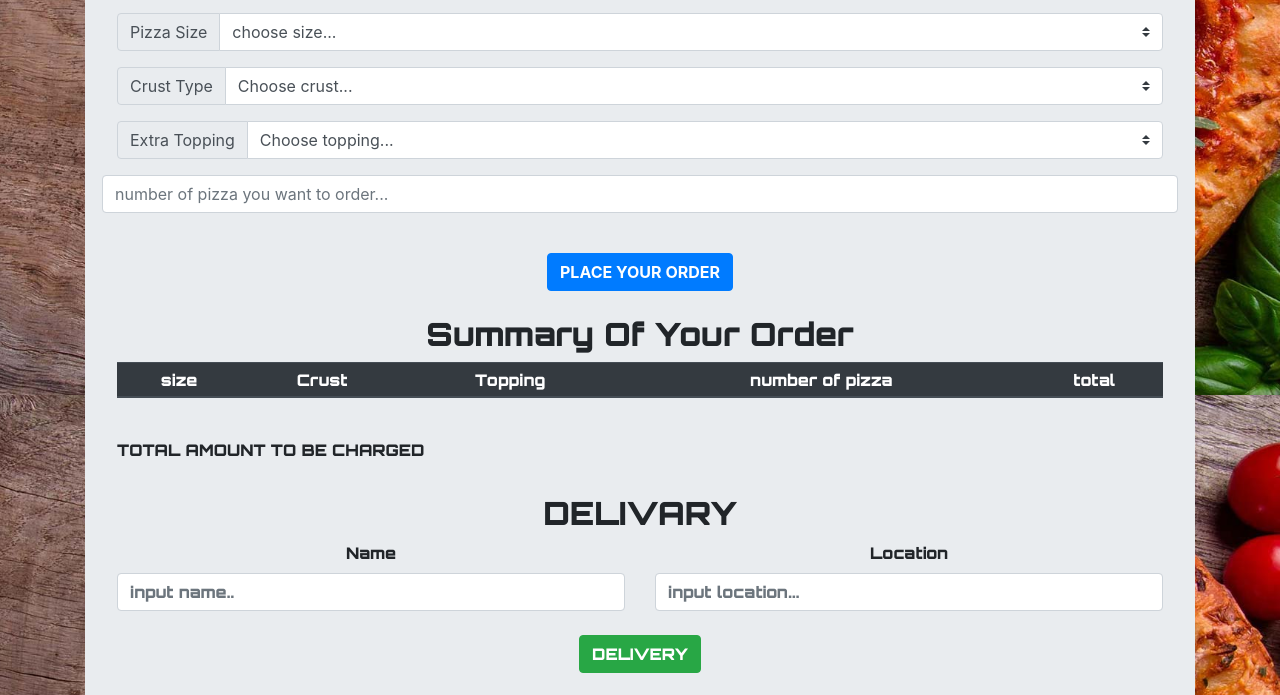
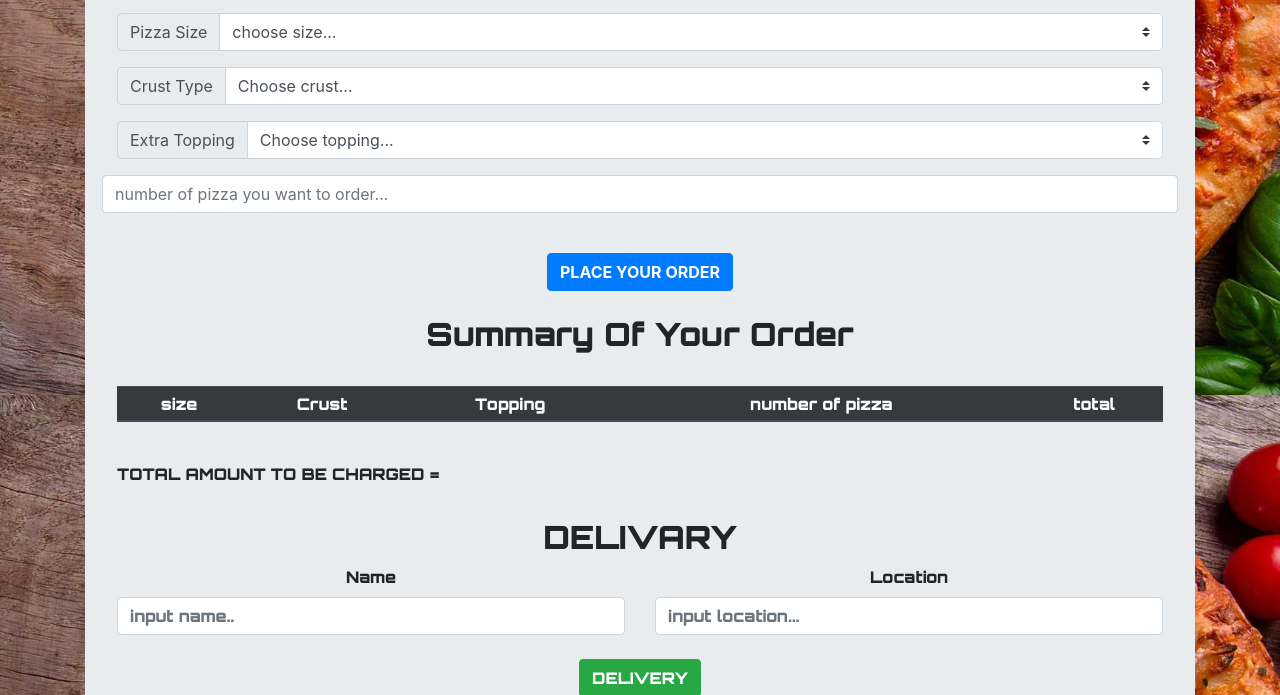
Before and after one commit to Kennedy-karuri/pizza-sharks, a plain HTML site: page index.html in a window 1280 px wide. Shown: the part 405-1100 px from the top of the page. Drawn offline with Linux system fonts and the light colour scheme.

Commit message:
modified index.html

```diff
--- a/index.html
+++ b/index.html
@@ -77,6 +77,7 @@
       <br>
       <div class="summary">
         <h2>Summary Of Your Order</h2>
+        <br>
 
         <table class="table table-sm table-dark" id="myTable">
           <thead>
@@ -95,7 +96,7 @@
         <div class="input-group input-group-sm mb-3">
           <div class="input-group-prepend">
 
-            <p><b>TOTAL AMOUNT TO BE CHARGED <span id="all"></span></b></p>
+            <p><b>TOTAL AMOUNT TO BE CHARGED = <span id="all"></span></b></p>
           </div>
         </div>
       </div>
```
